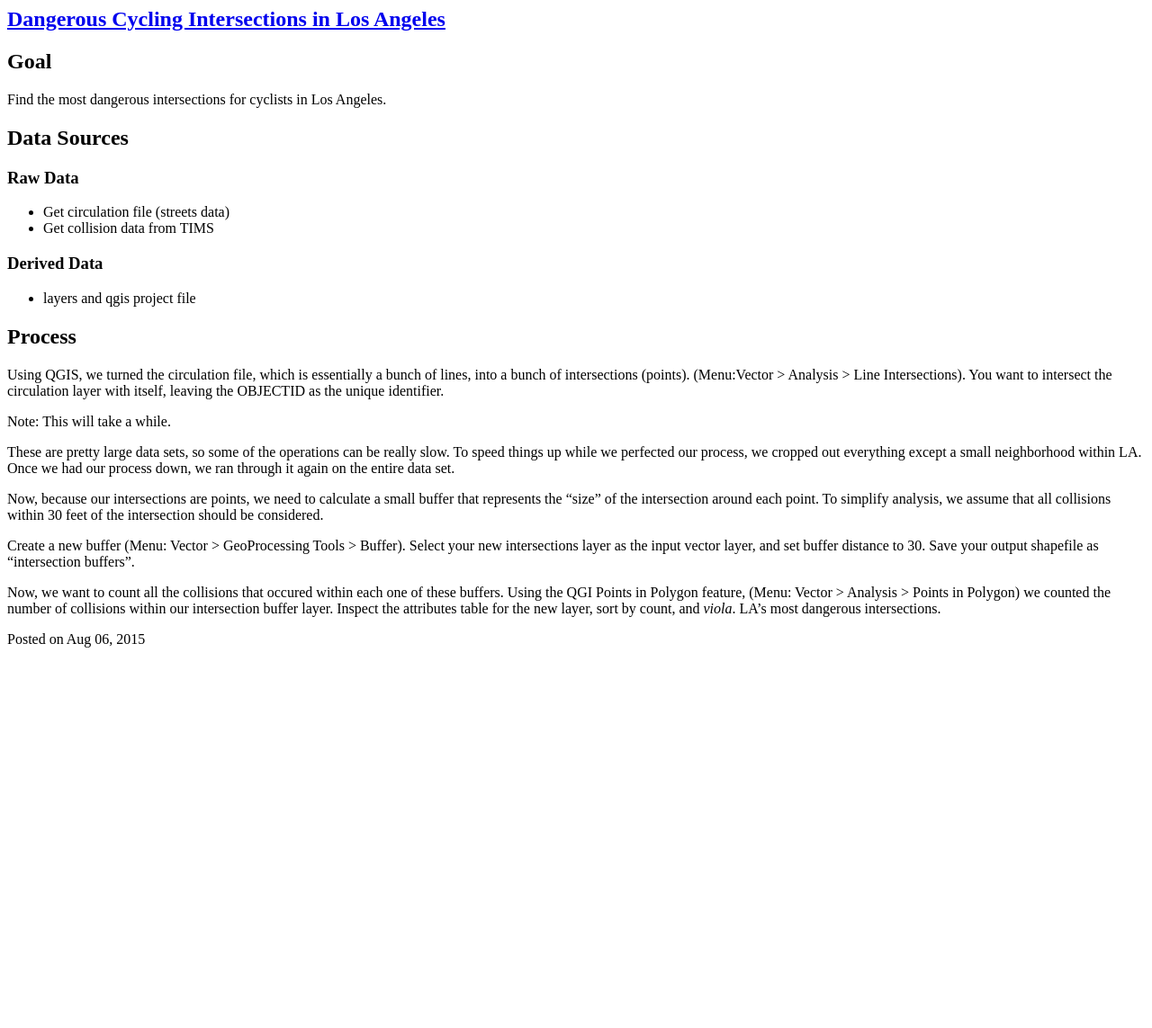
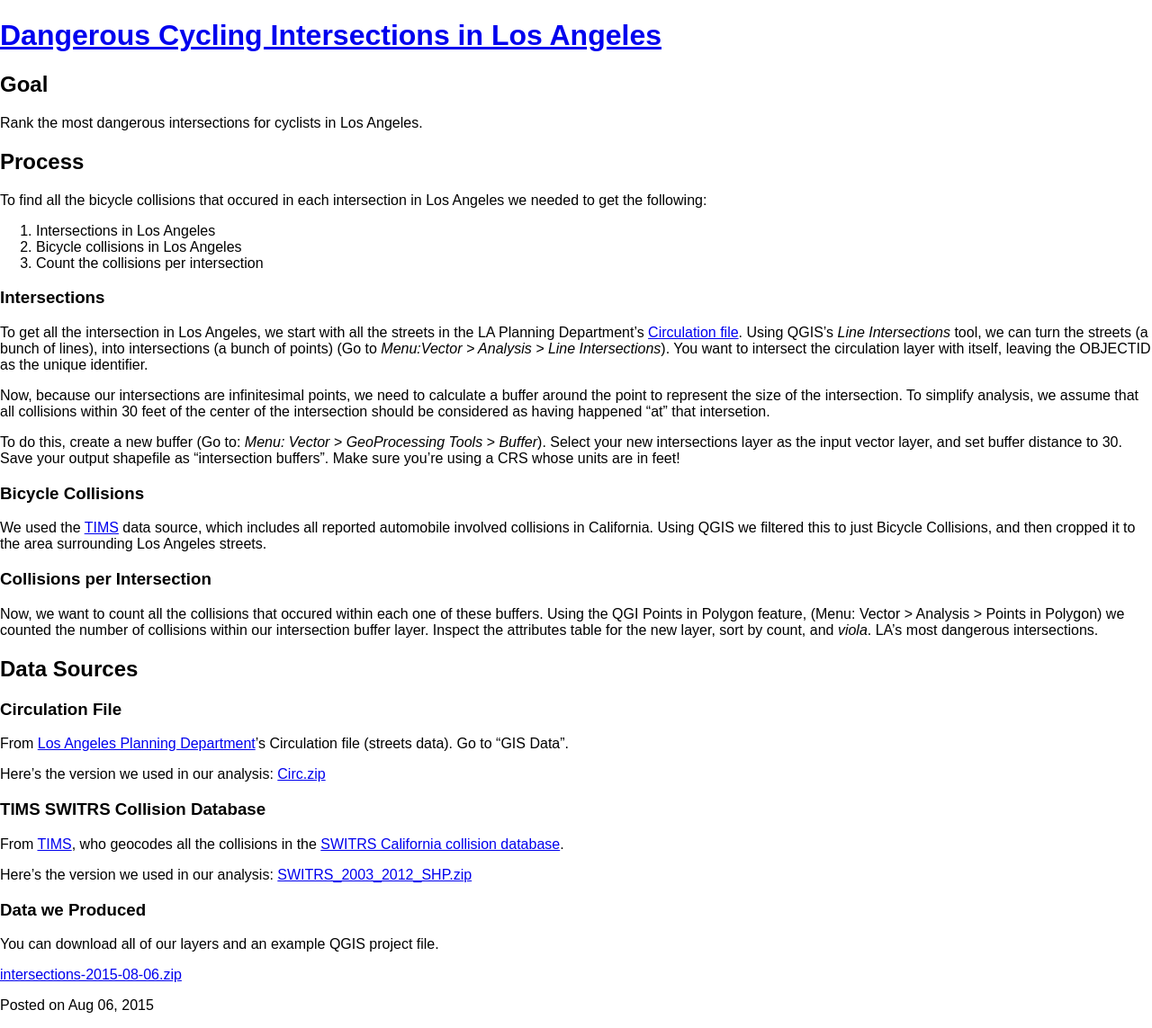
Before and after one commit to jackpine/jackpine.github.com, a Jekyll site: the page built from michael/_posts/2015-08-06-dangerous-cycling-intersections-in-los-angeles.md, in a window 1280 px wide. Shown: the whole page at 90% size. Built offline with Jekyll 4.4.1, drawn with Linux system fonts in a browser that asks for light colours; Markdown is read by kramdown in place of the engine named in the settings; before the commit the page ends 900 px from its top, so only the background shows below that.

Commit message:
iterating on intersections copy

```diff
--- a/css/blog.scss
+++ b/css/blog.scss
@@ -1 +1,4 @@
-@import "main.scss"
+---
+---
+
+@import "css/main.scss"
--- a/michael/_posts/2015-08-06-dangerous-cycling-intersections-in-los-angeles.md
+++ b/michael/_posts/2015-08-06-dangerous-cycling-intersections-in-los-angeles.md
@@ -8,42 +8,45 @@ published: true
 Goal
 ----
 
-Find the most dangerous intersections for cyclists in Los Angeles.
-
-Data Sources
-------------
-
-### Raw Data
-* Get circulation file (streets data)
-* Get collision data from TIMS
-
-### Derived Data
-* layers and qgis project file
+Rank the most dangerous intersections for cyclists in Los Angeles.
 
 Process
 -------
 
-Using QGIS, we turned the circulation file, which is essentially a bunch of
-lines, into a bunch of intersections (points). (Menu:Vector > Analysis > Line
-Intersections). You want to intersect the circulation layer with itself,
+To find all the bicycle collisions that occured in each intersection in Los
+Angeles we needed to get the following:
+
+1. Intersections in Los Angeles
+2. Bicycle collisions in Los Angeles
+3. Count the collisions per intersection
+
+### Intersections
+
+To get all the intersection in Los Angeles, we start with all the streets in
+the LA Planning Department's [Circulation file](#data-circulation). Using
+QGIS's *Line Intersections* tool, we can turn the streets (a bunch of lines),
+into intersections (a bunch of points) (Go to *Menu:Vector > Analysis > Line
+Intersections*). You want to intersect the circulation layer with itself,
 leaving the OBJECTID as the unique identifier.
 
-Note: This will take a while.
+Now, because our intersections are infinitesimal points, we need to calculate a
+buffer around the point to represent the size of the intersection. To simplify
+analysis, we assume that all collisions within 30 feet of the center of the
+intersection should be considered as having happened "at" that intersetion.
 
-These are pretty large data sets, so some of the operations can be
-really slow. To speed things up while we perfected our process, we
-cropped out everything except a small neighborhood within LA. Once we
-had our process down, we ran through it again on the entire data set.
-
-Now, because our intersections are points, we need to calculate a small
-buffer that represents the "size" of the intersection around each point.
-To simplify analysis, we assume that all collisions within 30 feet of
-the intersection should be considered.
-
-Create a new buffer (Menu: Vector > GeoProcessing Tools > Buffer).
+To do this, create a new buffer (Go to: *Menu: Vector > GeoProcessing Tools > Buffer*).
 Select your new intersections layer as the input vector layer, and set
 buffer distance to 30. Save your output shapefile as "intersection
-buffers".
+buffers". Make sure you're using a CRS whose units are in feet!
+
+### Bicycle Collisions
+
+We used the [TIMS](#data-tims) data source, which includes all reported
+automobile involved collisions in California. Using QGIS we filtered this to
+just Bicycle Collisions, and then cropped it to the area surrounding Los
+Angeles streets.
+
+### Collisions per Intersection
 
 Now, we want to count all the collisions that occured within each one of
 these buffers. Using the QGI Points in Polygon feature,
@@ -51,3 +54,25 @@ these buffers. Using the QGI Points in Polygon feature,
 collisions within our intersection buffer layer. Inspect the attributes
 table for the new layer, sort by count, and *viola*. LA's most dangerous
 intersections.
+
+Data Sources
+------------
+
+### <a name="data-circulation"></a> Circulation File
+
+From [Los Angeles Planning Department](http://cityplanning.lacity.org/)'s
+Circulation file (streets data). Go to "GIS Data".
+
+Here's the version we used in our analysis: [Circ.zip](https://collision-la.s3-uswest-1.amazonaws.com/data/2015-08-06-dangerous-cycling-intersections-in-los-angeles/Circ.zip)
+
+### <a name="data-tims"></a> TIMS SWITRS Collision Database
+
+From [TIMS](http://tims.berkeley.edu/), who geocodes all the collisions in the [SWITRS California collision database](http://iswitrs.chp.ca.gov/).
+
+Here's the version we used in our analysis: [SWITRS_2003_2012_SHP.zip](https://collision-la.s3-uswest-1.amazonaws.com/data/2015-08-06-dangerous-cycling-intersections-in-los-angeles/SWITRS_2003_2012_SHP.zip)
+
+### Data we Produced
+
+You can download all of our layers and an example QGIS project file.
+
+[intersections-2015-08-06.zip](https://collision-la.s3-uswest-1.amazonaws.com/data/2015-08-06-dangerous-cycling-intersections-in-los-angeles/intersections-2015-08-06.zip)
```
